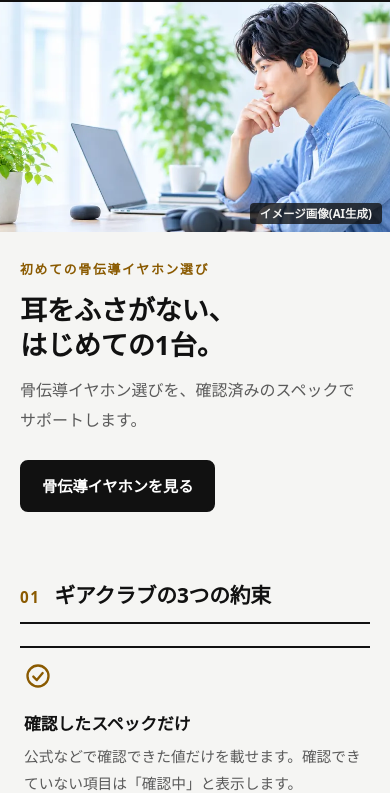
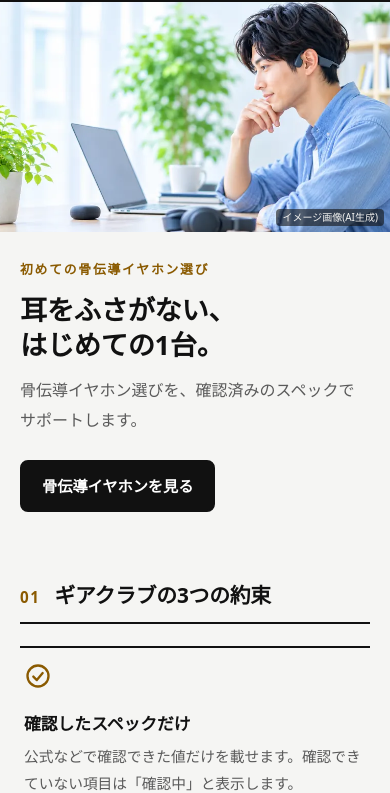
Before and after one commit to gearkurabe/site, an Astro site: page / in a window 390 px wide. Shown: the part 57-850 px from the top of the page. Built offline with nearby package versions, Linux system fonts and the light colour scheme; Astro itself is replaced by a stand-in of ours.

Commit message:
Add files via upload

```diff
--- a/src/layouts/Base.astro
+++ b/src/layouts/Base.astro
@@ -152,7 +152,7 @@ const full = title === 'ギアクラブ' ? title : `${title} | ギアクラブ`;
         .logo { font-size: 1.05rem; gap: 8px; }
         .logo svg { width: 24px; height: 24px; }
         .nav a { margin-left: 10px; font-size: .85rem; }
-        .hero-credit { font-size: .72rem; right: 8px; bottom: 8px; }
+        .hero-credit { font-size: .625rem; font-weight: 500; line-height: 1.5; padding: 1px 6px; right: 6px; bottom: 6px; background: rgba(17,17,17,0.6); }
         .hero--photo { background: var(--bg); }
         .hero--photo::before { display: none; }
         .hero--photo .hero-photo-wrap { position: relative; height: 230px; }
```
